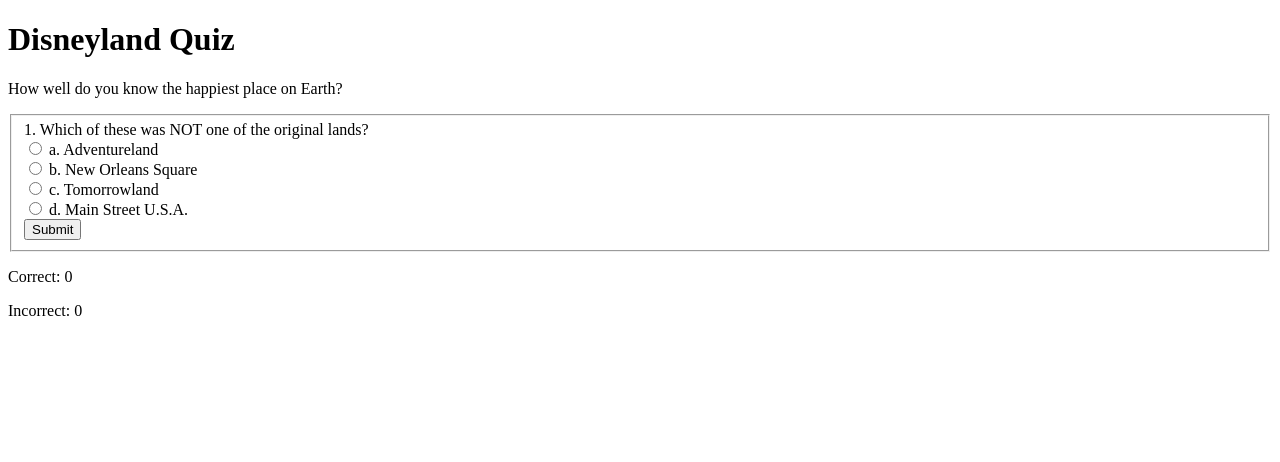
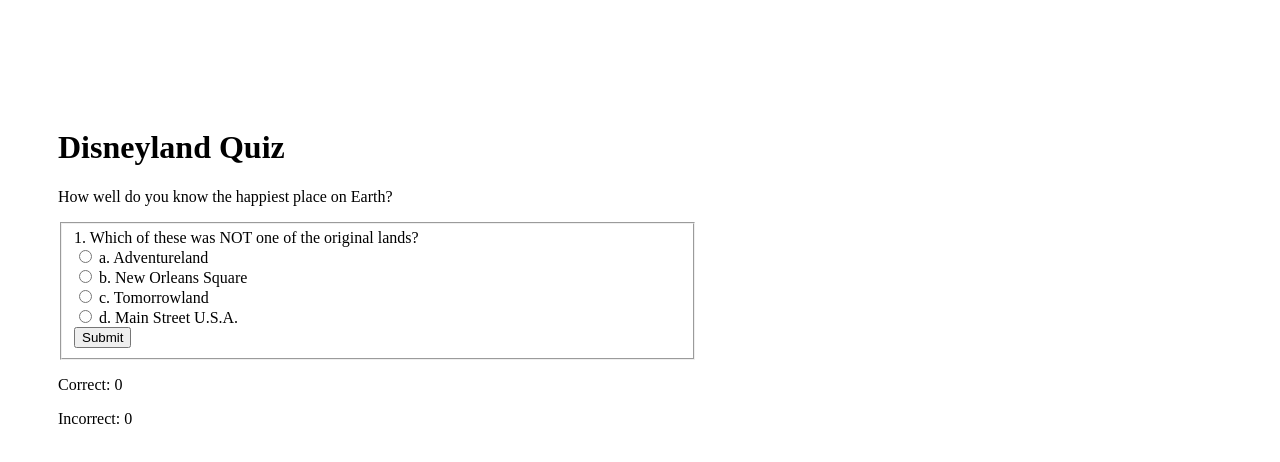
Before and after one commit to Ljyockey/disney-quiz, a plain HTML site: page index.html in a window 1280 px wide. Both pictures are taken after a click on the button "Begin". Drawn offline with nearby package versions, Linux system fonts and the light colour scheme.

Commit message:
added padding to body and set width to fieldset

```diff
--- a/main.css
+++ b/main.css
@@ -1,3 +1,13 @@
+body {
+	padding-left: 50px;
+	padding-top: 100px;
+
+}
+
+fieldset {
+	width: 50%;
+}
+
 .question {
 	display: none;
 }
```
